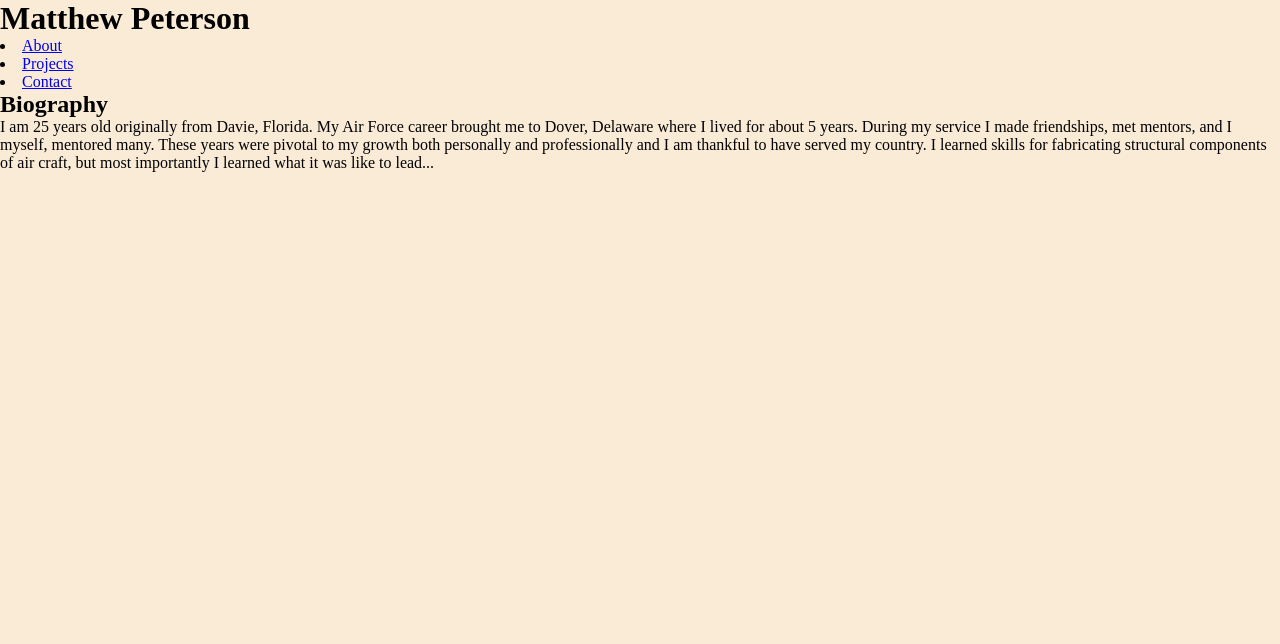
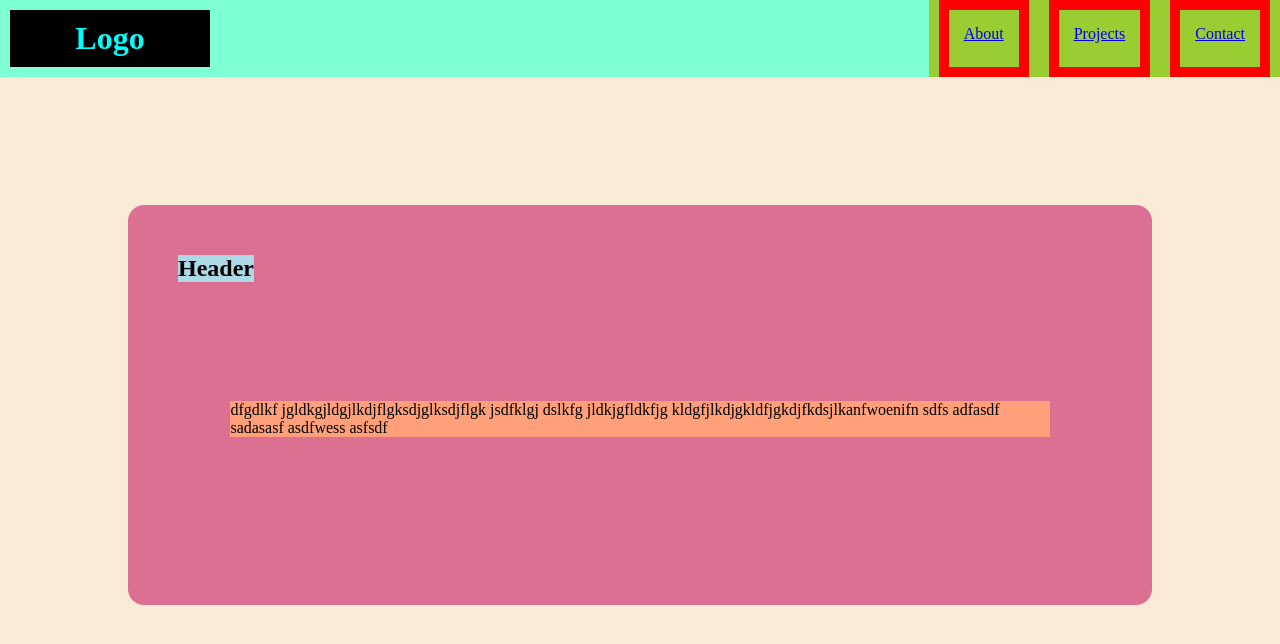
Before and after one commit to matthew-peterson-39/portfolio-website, a plain HTML site: page index.html in a window 1280 px wide. Drawn offline with Linux system fonts and the light colour scheme.

Commit message:
updated site

```diff
--- a/css/styles.scss
+++ b/css/styles.scss
@@ -1,11 +1,68 @@
 * {
-    margin: 0%;
-    padding: 0%;
+    margin: 0px;
+    padding: 0px;
+    box-sizing: border-box;
 }
 
-header body {
+.container {
+    height: auto;
+    width: 100%;
+    background-color: aquamarine;
+    display: flex;
+    justify-items: center;
+}
 
-    background-color: forestgreen;
+.logo {
+    height: auto;
+    width: 200px;
+    background-color: black;
+    color: aqua;
+    margin: 10px;
+    padding: 10px;
+    text-align: center;
+}
+
+nav {
+    height: auto;
+    width: auto;
+    background-color: yellowgreen;
+    display: flex;
+    margin-left: auto;
+    // justify-content: space-between;
+}
+
+li {
+    list-style: none;
+    border-style: solid;
+    border-width: 10px;
+    border-color: red;
+    padding: 15px;
+    margin-left: 10px; margin-right: 10px;
+}
+
+.main {
+    display: flex;
+    height: 50vh;
+    width: 80vw;
+    margin: 10%;
+    border-radius: 1rem;
+    flex-direction: column;
+    background-color: palevioletred;
+}
+
+.main .title {
+    background-color: lightblue;
+    width: fit-content;
+    height: auto;
+    position: relative;
+    top: 50px;
+    left: 50px;
+}
+
+.main .para {
+    background-color: lightsalmon;
+    width: 80%;
+    margin: auto;
 }
 
 body {
--- a/index.html
+++ b/index.html
@@ -4,28 +4,25 @@
     <meta charset="UTF-8">
     <meta http-equiv="X-UA-Compatible" content="IE=edge">
     <meta name="viewport" content="width=device-width, initial-scale=1.0">
-    <link rel="stylesheet" href="../portfolio-website/css/styles.css">
+    <link rel="stylesheet" href="css/styles.css">
     <title>Document</title>
 </head>
 <body>
-    <header>
-        <h1 class="logo-text">Matthew Peterson</h1>
+    <header class="container">
+        <h1 class="logo">Logo</h1>
         <nav>
-            <li><a href="../portfolio-website/pages/about.html">About</a></li>
-            <li><a href="../portfolio-website/pages/projects.html">Projects</a></li>
-            <li><a href="../portfolio-website/pages/contact.html">Contact</a></li>
+            <li><a href="/pages/about.html">About</li>
+            <li><a href="/pages/projects.html">Projects</a></li>
+            <li><a href="/pages/contact.html">Contact</a></li>
         </nav>
     </header>
-
-    <h2 class="bio title">Biography</h2>
-    <p class="bio para">I am 25 years old originally from Davie, Florida. My Air Force career brought me to
-        Dover, Delaware where I lived for about 5 years. During my service I made friendships,
-        met mentors, and I myself, mentored many. These years were pivotal to my growth
-        both personally and professionally and I am thankful to have served my country. I learned
-        skills for fabricating structural components of air craft, but most importantly
-        I learned what it was like to lead...
+<div class="main">
+    <h2 class="title">Header</h2>
+    <p class="para">dfgdlkf jgldkgjldgjlkdjflgksdjglksdjflgk jsdfklgj dslkfg
+        jldkjgfldkfjg kldgfjlkdjgkldfjgkdjfkdsjlkanfwoenifn sdfs adfasdf sadasasf
+        asdfwess asfsdf
     </p>
-
+</div>
     <footer>
 
     </footer>
```
Also changed, not shown: pages/about.html (+20 -0 lines), pages/contact.html (+20 -0 lines), pages/projects.html (+20 -0 lines), css/styles.css, 1 other file.
